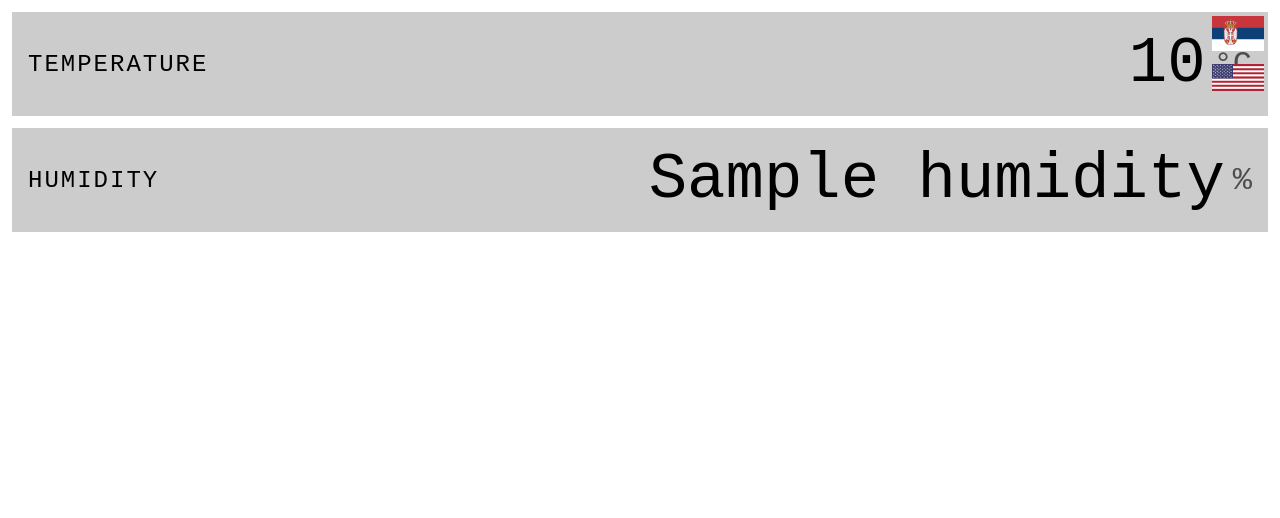
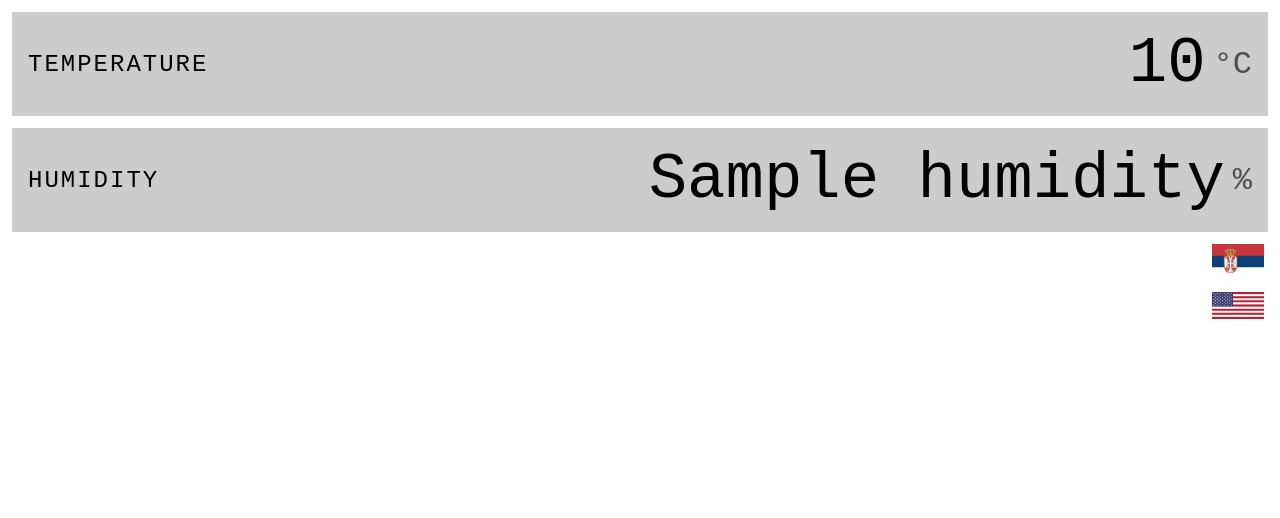
Before and after one commit to andrejvujic/RaspberryPi-Temperature-Monitor, a Flask app: template src/templates/DHT11_Readings_EN.html in a window 1280 px wide. Shown: the top 518 px of the page. Run offline with Flask 2, Linux system fonts and the light colour scheme; the template is opened without the code that fills it: most values are stand-ins (such as "Sample title", 1, 10 or a date in 2020).

Commit message:
move locale options under tiles

```diff
--- a/src/static/css/DHT11_Readings.css
+++ b/src/static/css/DHT11_Readings.css
@@ -64,8 +64,6 @@
 }
 
 .locale-options {
-  position: absolute;
-  top: 16px;
   display: flex;
   flex-direction: column;
   align-items: flex-end;
```
